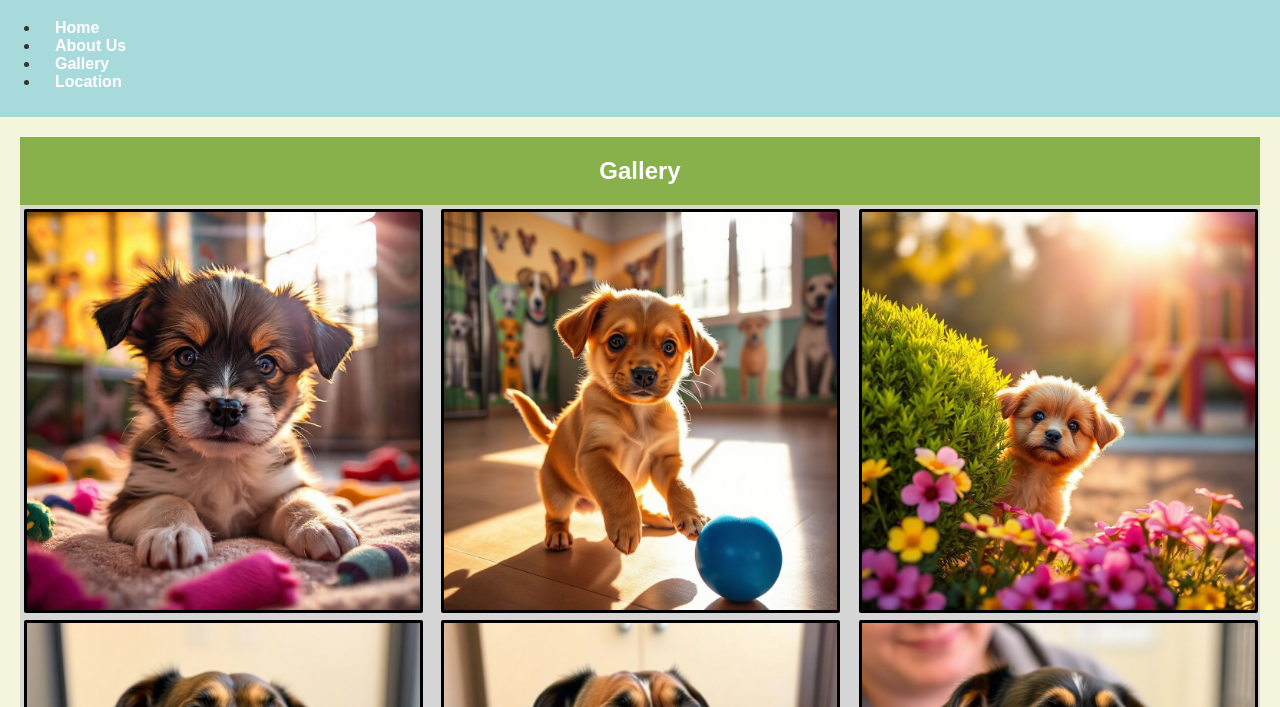
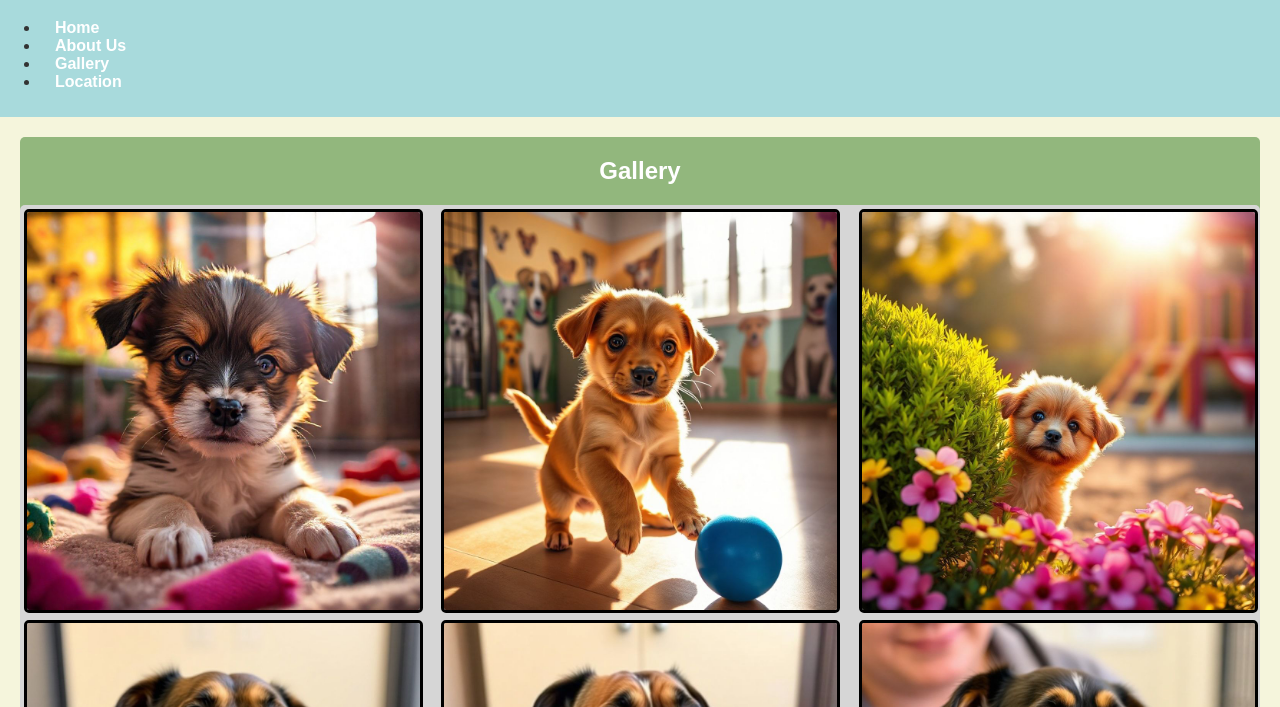
Before and after one commit to Mbarlowsg/adopt-a-friend, a plain HTML site: page gallery.html in a window 1280 px wide. Shown: the part 93-800 px from the top of the page. Drawn offline with Linux system fonts and the light colour scheme.

Commit message:
Rounded obvious corners on pages

```diff
--- a/css/gallery.css
+++ b/css/gallery.css
@@ -10,13 +10,15 @@
 	column-gap: 1%;
 	grid-template-columns: auto auto auto;
 	background-color: #d6d6d6;
+	border-radius: 5px;
 }
 
 .gallery-container {
     display: grid;
-	background-color: #88b04b;
+	background-color: #92b77d;
 	width: 100%;
 	height: 100%;
+	border-radius: 5px;
 }
 
 .gallery-container h2 {
@@ -37,6 +39,6 @@
     height: 100%;
 	border: 3px solid;
 	border-color: black;
-	border-radius: 2px;
+	border-radius: 5px;
 	margin: 1% 1% 1% 1%;
 }
--- a/css/location.css
+++ b/css/location.css
@@ -2,6 +2,7 @@ iframe {
     width: 90%;
     height: 90%;
     border: 0;
+    border-radius: 5px;
 }
 
 main {
```
